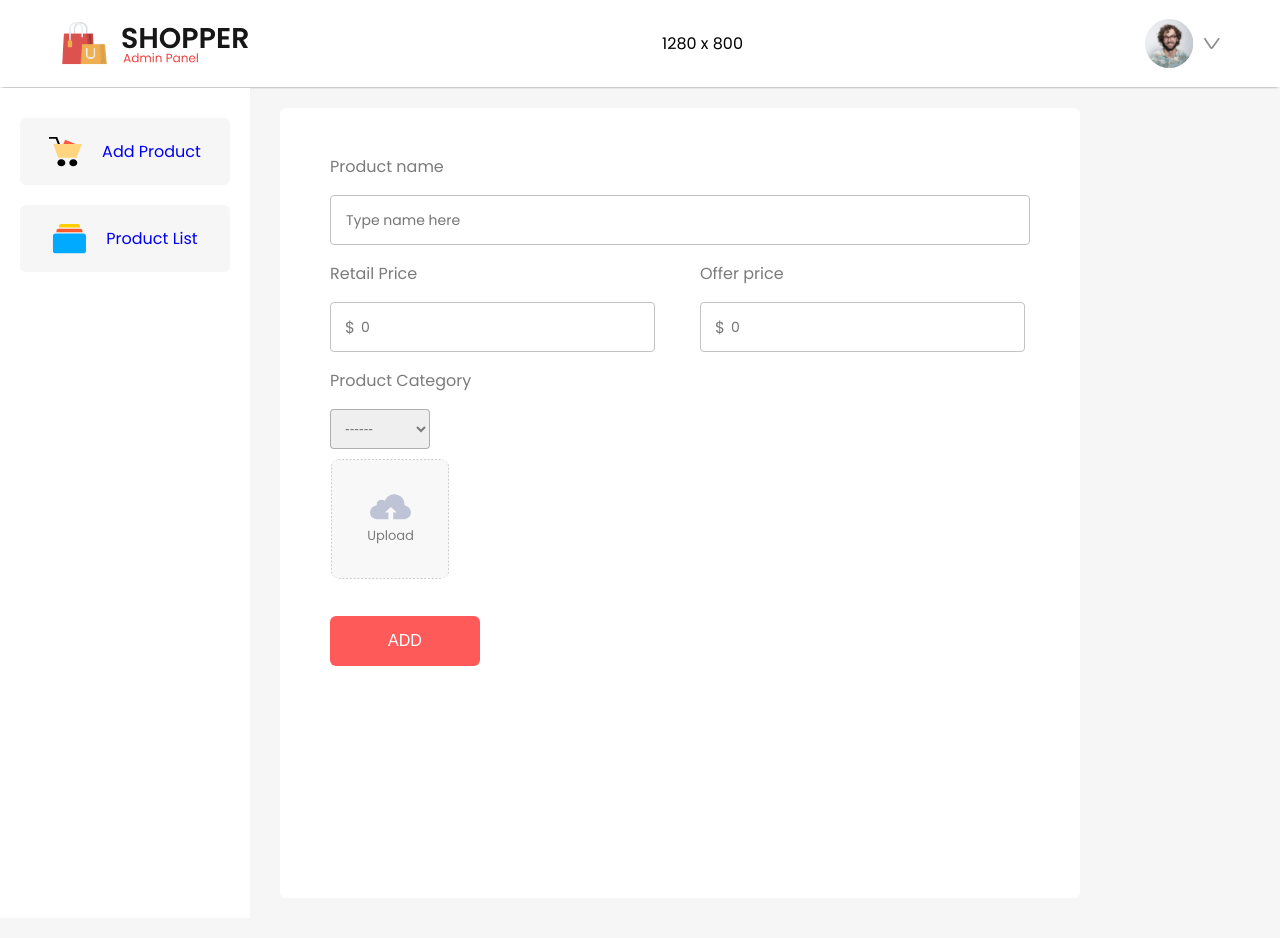
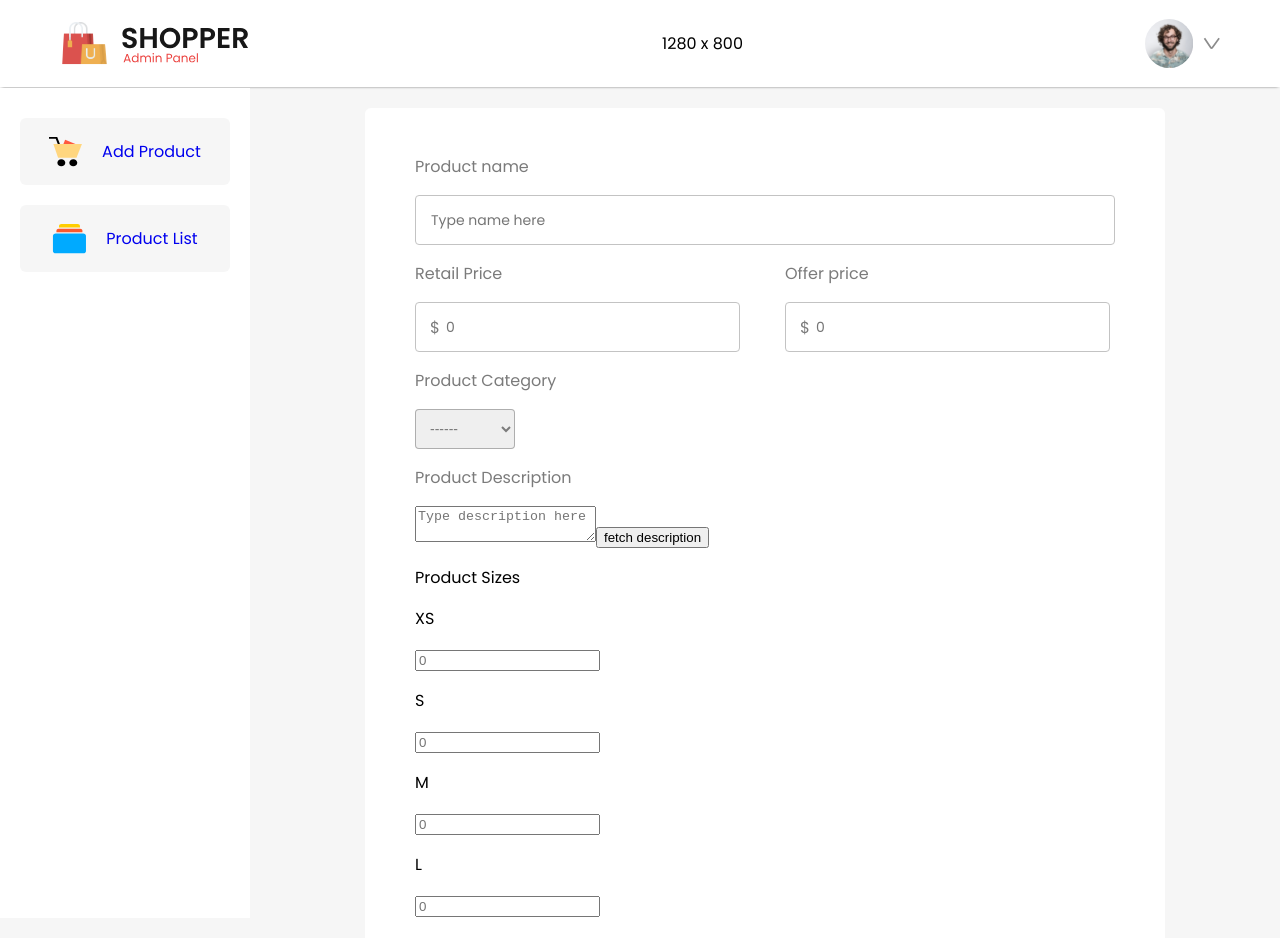
Before and after one commit to adrianmnh/e-commerce.admin, a React (Vite) app: page /addproduct in a window 1280 px wide. Shown: the top 938 px of the page. Built offline with nearby package versions, Linux system fonts and the light colour scheme; no server answers.

Commit message:
feat: Add product sizes input fields and description textarea in AddProduct component

```diff
--- a/src/Components/AddProduct/AddProduct.css
+++ b/src/Components/AddProduct/AddProduct.css
@@ -13,7 +13,9 @@ input[type=number] {
 	width: 100%;
 	max-width: 800px;
 	padding: 30px 50px;
-	margin: 20px 30px;
+	/* margin: 20px 30px; */
+	margin: 20px auto;
+
 	border-radius: 6px;
 	background: white;
 }
@@ -75,6 +77,7 @@ input.price-input {
 	border-radius: 10px;
 	object-fit: contain;
 	margin: 10px 0px;
+	margin-top: 30px;
 }
 
 .addproduct-btn {
--- a/src/Components/AddProduct/AddProduct.jsx
+++ b/src/Components/AddProduct/AddProduct.jsx
@@ -1,4 +1,4 @@
-import React, { useState, useContext } from 'react'
+import React, { useState, useContext, useRef } from 'react'
 import './AddProduct.css'
 import upload_area from '../../assets/upload_area.svg'
 import { AdminContext } from '../../Context/AdminContext'
@@ -7,12 +7,28 @@ const AddProduct = () => {
 
 	const { apiUrl } = useContext(AdminContext);
 	const [image, setImage] = useState(false);
+	const allowAdd = useRef(true);
 	const [productDetails, setProductDetails] = useState({
 		name: '',
 		image: '',
 		category: '',
+		// description: '',
 		retail_price: '',
-		sale_price: ''
+		sale_price: '',
+		// xs: 70,
+		// s: 0,
+		// m: 0,
+		// l: 0,
+		// xl: 0,
+		// xxl: 0
+		// inventory: {
+		// 	xs: 70,
+		// 	s: 0,
+		// 	m: 0,
+		// 	l: 0,
+		// 	xl: 0,
+		// 	xxl: 0
+		// }
 	})
 
 	const imageHandler = (e) => {
@@ -21,17 +37,46 @@ const AddProduct = () => {
 	}
 
 	const changeHandler = (e) => {
-		if(e.target.name === 'retail_price' || e.target.name === 'sale_price') {
-			if( e.target.value > 10000000 ) return;
+		console.log(e.target.name, e.target.value);
+		if (e.target.name === 'retail_price' || e.target.name === 'sale_price') {
+			if (e.target.value > 1000000) return;
 		}
+		if (e.target.name.startsWith('inventory-')) {
+			const size = e.target.name.split('-')[1]; // get the size from the name
+			if (e.target.value > 99999) return;
+			setProductDetails(prevDetails => ({
+				...prevDetails,
+				[size]: e.target.value
+			}))
+		} else {
+			setProductDetails({ ...productDetails, [e.target.name]: e.target.value })
+		}
+		// if (e.target.name.startsWith('inventory-')) {
+		// 	const size = e.target.name.split('-')[1]; // get the size from the name
+		// 	if (e.target.value > 99999) return;
+		// 	setProductDetails(prevDetails => ({
+		// 		...prevDetails,
+		// 		inventory: {
+		// 			...prevDetails.inventory,
+		// 			[size]: e.target.value
+		// 		}
+		// 	}));
+		// } else {
+		// 	setProductDetails({ ...productDetails, [e.target.name]: e.target.value })
+		// }
 
-		setProductDetails({ ...productDetails, [e.target.name]: e.target.value })
-		// console.log(productDetails);
 	}
 
 	// Link logic to backend
 	const addProduct = async () => {
+
+		if (!allowAdd.current) return;
+
 		console.log(productDetails);
+
+		if (!image) {
+			return alert('Please select an image');
+		}
 
 		let responseData;
 		let product = productDetails;
@@ -39,14 +84,23 @@ const AddProduct = () => {
 		let formData = new FormData();
 		formData.append('product', image);
 
-		console.log(formData)
+		// console.log(formData)
 
 		// console.log(...formData);
 		// new Response(formData).text().then(console.log) // To see the entire raw body
 
-		if (!product.name || !product.retail_price || !product.category) return alert('Please fill all the fields');
+		if (!product.name || !product.retail_price || !product.category) {
+			// return alert('Please fill all the fields');
+			return
+		}
 
-		if (isNaN(product.retail_price) || isNaN(product.sale_price)) return alert('Please enter valid price');
+		if (isNaN(product.retail_price) || isNaN(product.sale_price)) {
+			// return alert('Please enter valid price');
+			return
+		}
+
+		allowAdd.current = false;
+		console.log('adding product');
 
 		// await fetch('http://localhost:4000/upload', {
 		await fetch(`${apiUrl}/upload`, {
@@ -60,8 +114,6 @@ const AddProduct = () => {
 		// for( let key in responseData ) {
 		// 	console.log(key, responseData[key]);
 		// }
-
-		console.log(product.sale_price)
 
 
 		// If True image has been saved in multer storage
@@ -82,14 +134,20 @@ const AddProduct = () => {
 				if (data.success) {
 					alert('Product added successfully')
 					// Clear the form data
-					setProductDetails({ name: '', image: '', category: '', retail_price: '', sale_price: '' });
-					setImage(false);
+					// setProductDetails({ name: '', image: '', category: '', retail_price: '', sale_price: '' });
+					// setImage(false);
 				} else {
 					alert('Failed')
 
 				}
 			})
 		}
+
+
+		setTimeout(() => {
+			allowAdd.current = true;
+		}, 2000)
+
 
 		// console.log(product);
 	}
@@ -140,6 +198,52 @@ const AddProduct = () => {
 					<option value='kids'>Kids</option>
 				</select>
 			</div>
+			<div className="addproduct-itemfield">
+				<p>Product Description</p>
+				<textarea className="addproduct-textarea" placeholder="Type description here"></textarea>
+				<button>fetch description</button>
+			</div>
+			<div className="addproduct-itemsizes">
+				<p>Product Sizes</p>
+				<div className="addproduct-sizes">
+					<div className="addproduct-size">
+						<p>XS</p>
+						<input value={productDetails.xs} onChange={changeHandler} type='text' inputMode='Numeric' name='inventory-xs'
+							placeholder='0' onInput={(event) => {
+								// Replace with digits only
+								event.target.value = event.target.value.replace(/[^0-9]/g, '');
+							}} />
+					</div>
+					<div className="addproduct-size">
+						<p>S</p>
+						<input value={productDetails.s} onChange={changeHandler} type='text' inputMode='Numeric' name='inventory-s'
+							placeholder='0' onInput={(event) => {
+								event.target.value = event.target.value.replace(/[^0-9]/g, '');
+							}} />
+					</div>
+					<div className="addproduct-size">
+						<p>M</p>
+						<input value={productDetails.m} onChange={changeHandler} type='text' inputMode='Numeric' name='inventory-m'
+							placeholder='0' onInput={(event) => {
+								event.target.value = event.target.value.replace(/[^0-9]/g, '');
+							}} />
+					</div>
+					<div className="addproduct-size">
+						<p>L</p>
+						<input value={productDetails.l} onChange={changeHandler} type='text' inputMode='Numeric' name='inventory-l'
+							placeholder='0' onInput={(event) => {
+								event.target.value = event.target.value.replace(/[^0-9]/g, '');
+							}} />
+					</div>
+					<div className="addproduct-size">
+						<p>XL</p>
+						<input value={productDetails.xl} onChange={changeHandler} type='text' inputMode='Numeric' name='inventory-xl'
+							placeholder='0' onInput={(event) => {
+								event.target.value = event.target.value.replace(/[^0-9]/g, '');
+							}} />
+					</div>
+				</div>
+			</div>
 			<div className='addproduct-itemfield'>
 				<label htmlFor='file-input'>
 					<img src={image ? URL.createObjectURL(image) : upload_area} className='addproduct-thumbnail-img' />
```
Lines whose indentation alone changed are shown as unchanged.
